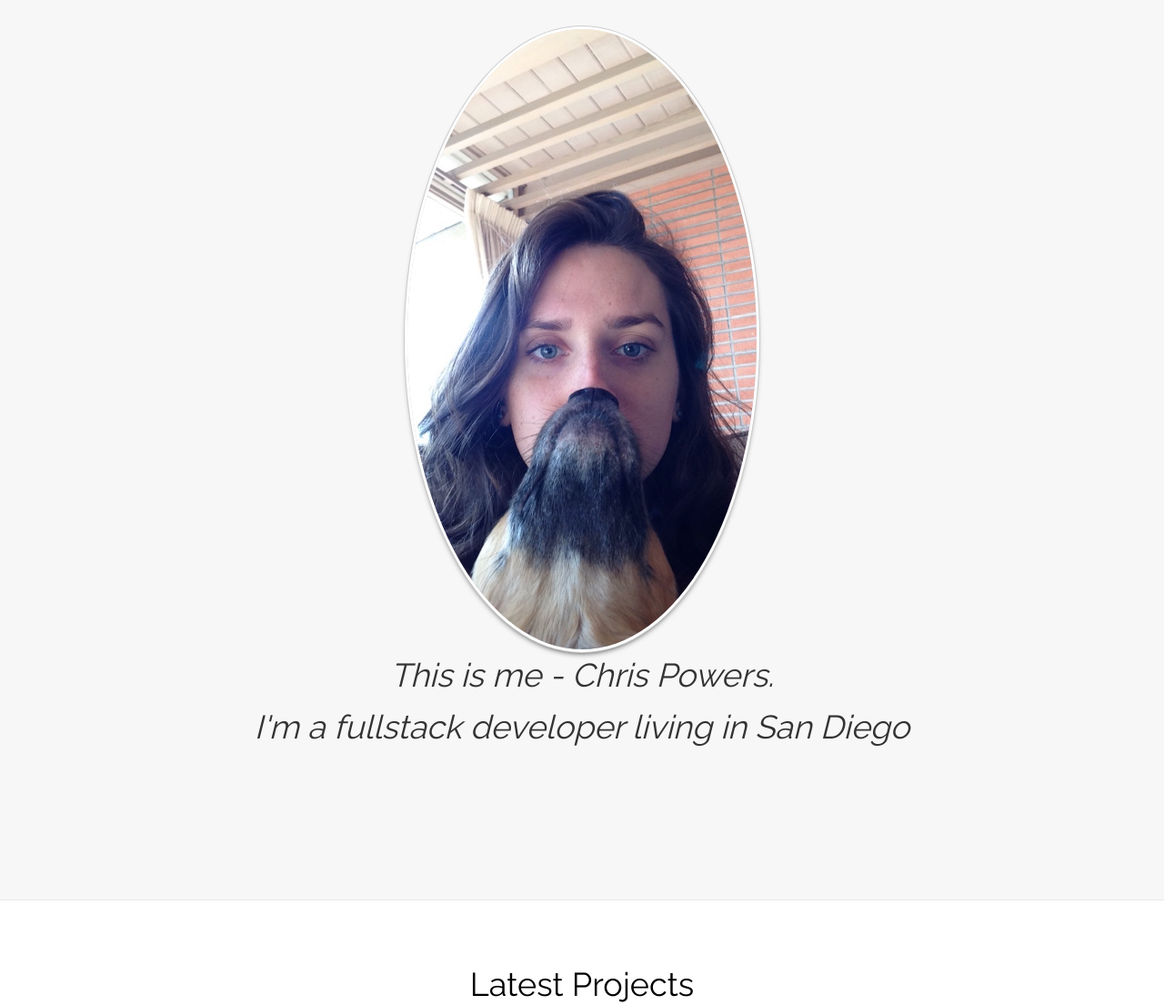
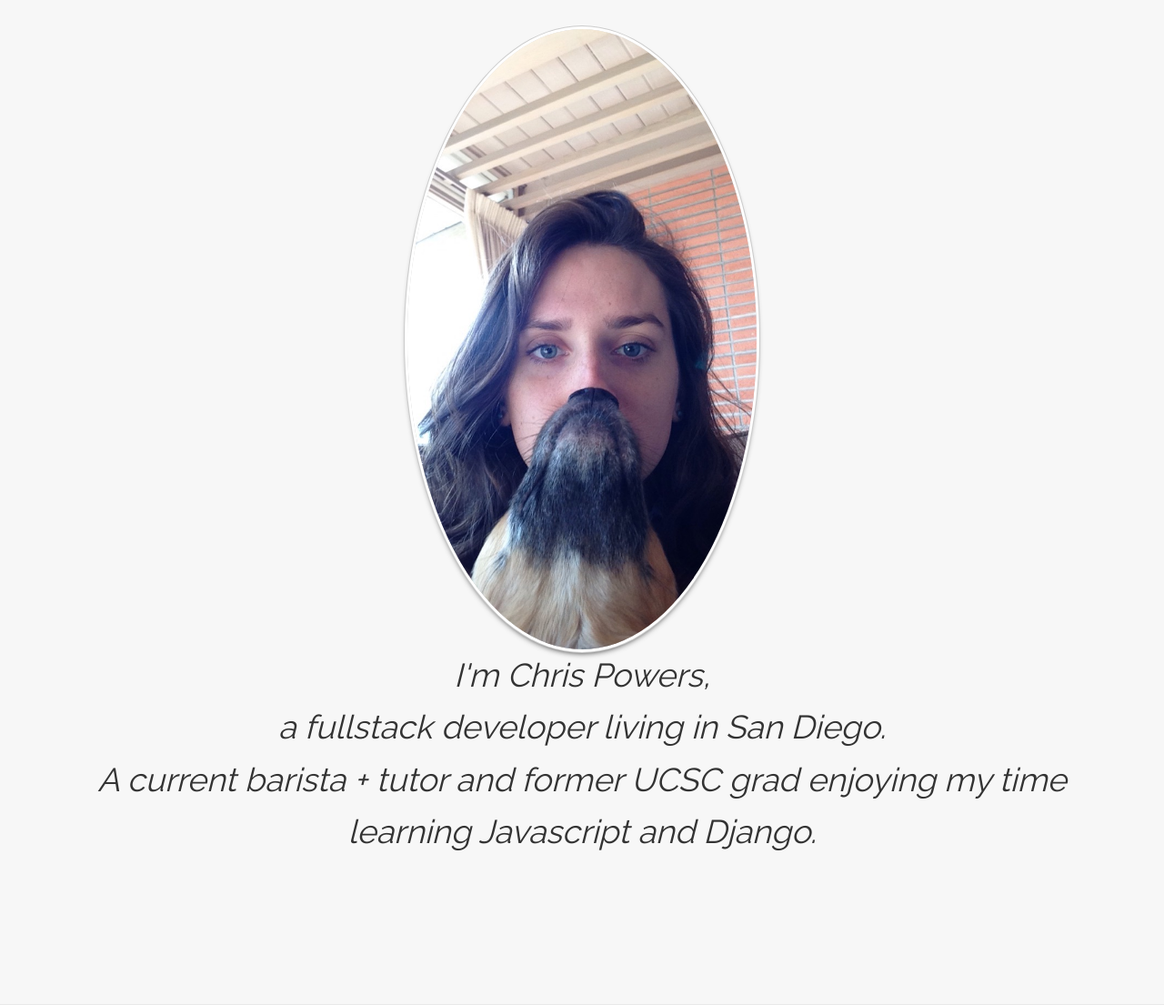
Before and after one commit to C-Powers/portfolioFullStack, a Django app: page / in a window 1280 px wide. Shown: the top 1105 px of the page at 91% size. Run offline with Django 3.2, Linux system fonts and the light colour scheme; some libraries are stand-ins or nearby versions.

Commit message:
updated personal info

```diff
--- a/portfolioFullStack/portfolio/static/javascripts/dribbble.js
+++ b/portfolioFullStack/portfolio/static/javascripts/dribbble.js
@@ -56,7 +56,7 @@ projects.forEach(function(entry){
 
 projects.forEach(function(entry){
   html += '<li>';
-  html += '<a href="'+ entry.url +'">';
+  html += '<a href="'+ entry.url +'" target="_blank">';
   html += '<img src="' + entry.path + '" alt="'+ entry.name +'" />';
   html += '</a>';
   html += '</li>';
--- a/portfolioFullStack/portfolio/templates/portfolio/base.html
+++ b/portfolioFullStack/portfolio/templates/portfolio/base.html
@@ -12,7 +12,11 @@
 <body>
   <header class ="header">
     <img src="{% static "images/me.jpg" %}" width="100" height="100" class="avatar" />
-    <h1> This is me - Chris Powers. <br /> I'm a fullstack developer living in San Diego </h1>
+    <h1> I'm Chris Powers,
+      <br /> a fullstack developer living in San Diego.
+     <br /> A current barista + tutor and former UCSC grad enjoying my time learning
+     Javascript and Django.
+    </h1>
     </header>
 
   <section class="content">
```
